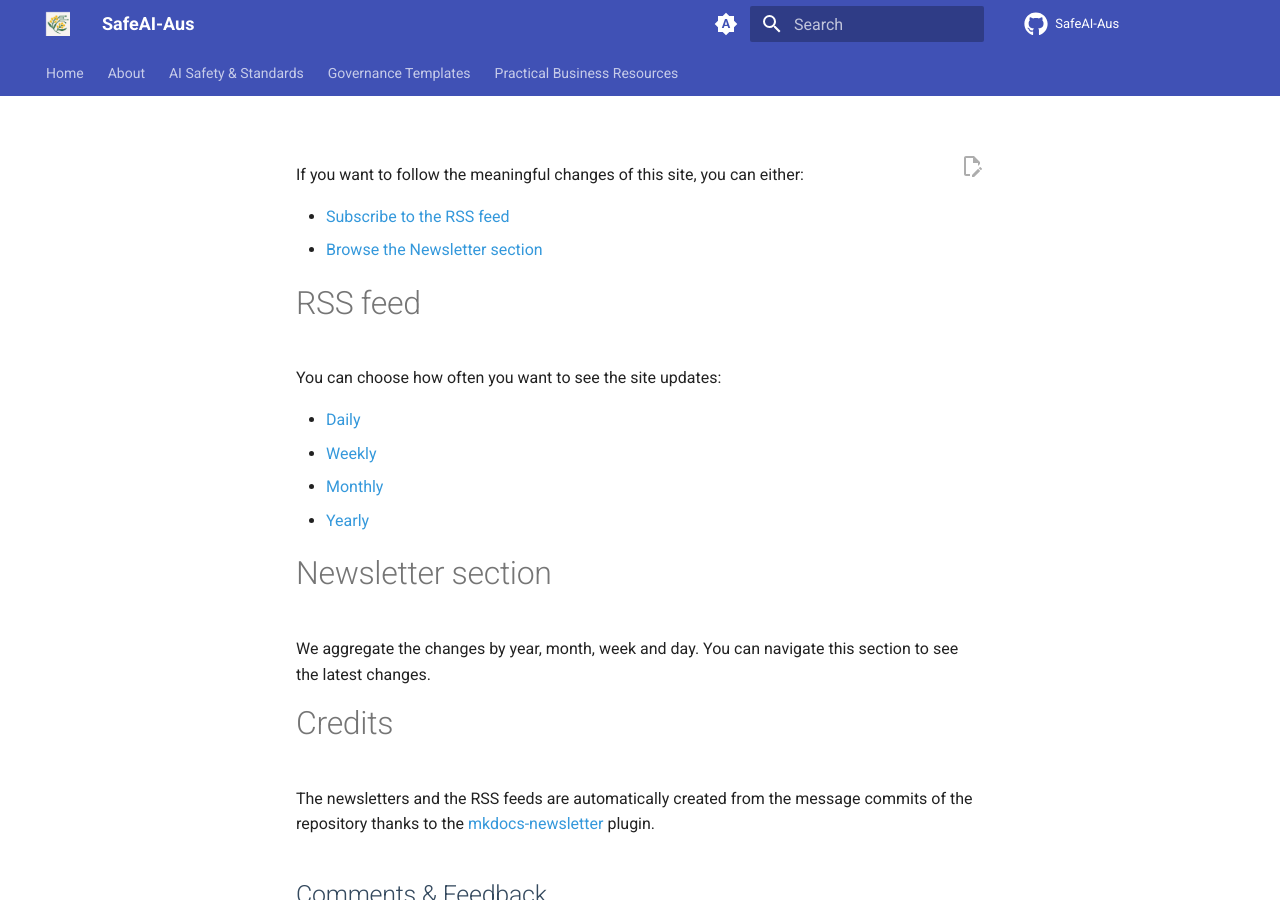
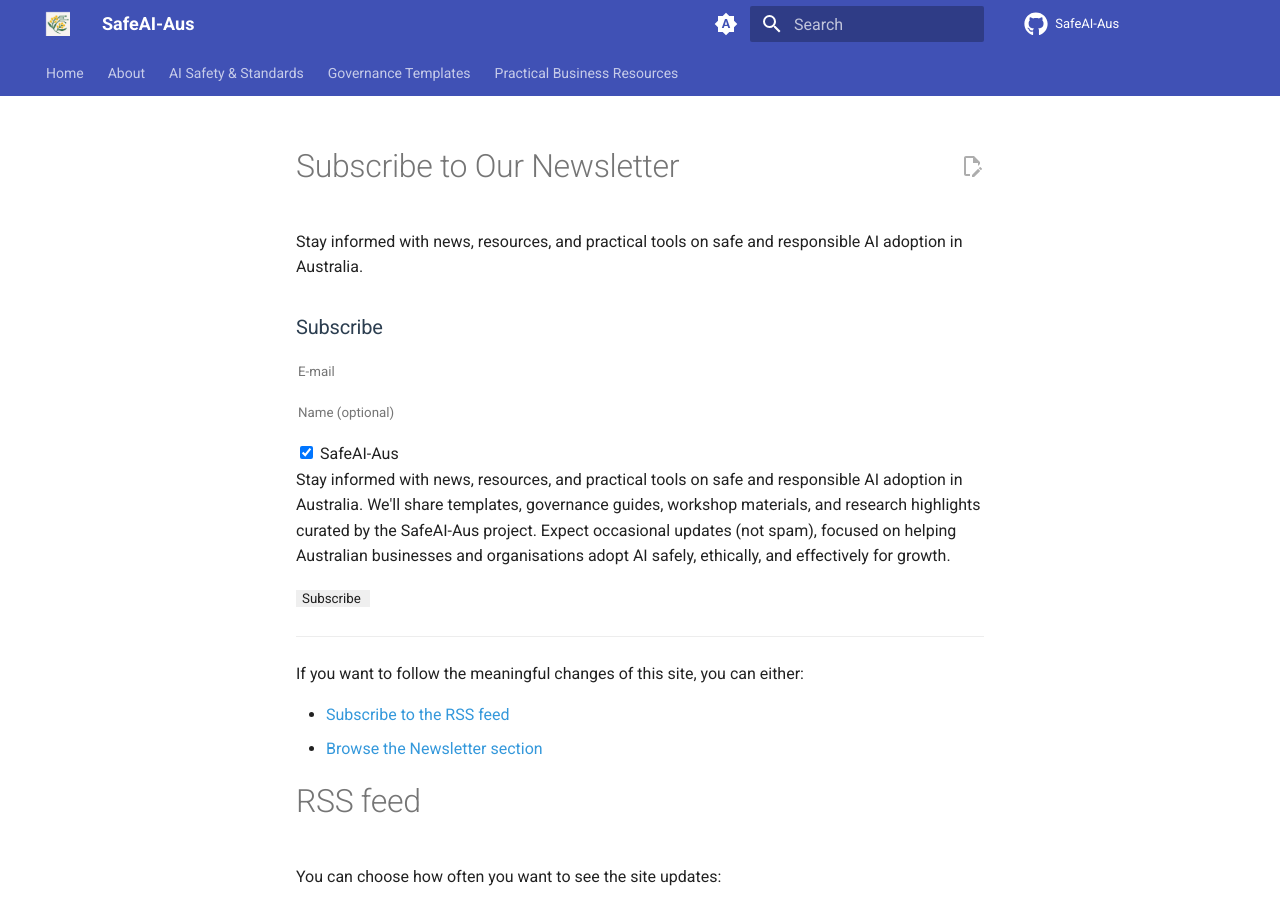
Before and after one commit to safeai-aus/safeai-aus.github.io, an MkDocs documentation site: the page built from docs/newsletter/0_newsletter_index.md, in a window 1280 px wide and 900 px high. Built offline with MkDocs 1.6.1 and Material for MkDocs 9.7.7, drawn with Linux system fonts in a browser that asks for light colours; comment, search, counter and statistics services are not loaded.

Commit message:
Add email signup forms to main page and newsletter page
- Added one-liner signup form to main page with streamlined design
- Added full signup form to newsletter index page
- Updated form action URL to use production listmonk instance
- Forms include SafeAI-Aus list subscription with descriptive text

```diff
--- a/docs/newsletter/0_newsletter_index.md
+++ b/docs/newsletter/0_newsletter_index.md
@@ -1,3 +1,28 @@
+# Subscribe to Our Newsletter
+
+Stay informed with news, resources, and practical tools on safe and responsible AI adoption in Australia.
+
+<form method="post" action="http://localhost:9000/subscription/form" class="listmonk-form">
+  <div>
+    <h3>Subscribe</h3>
+    <input type="hidden" name="nonce" />
+
+    <p><input type="email" name="email" required placeholder="E-mail" /></p>
+    <p><input type="text" name="name" placeholder="Name (optional)" /></p>
+
+    <p>
+      <input id="48a92" type="checkbox" name="l" checked value="48a923d4-0865-49f1-9c94-67a234cbcae3" />
+      <label for="48a92">SafeAI-Aus</label>
+      <br />
+      <span>Stay informed with news, resources, and practical tools on safe and responsible AI adoption in Australia. We'll share templates, governance guides, workshop materials, and research highlights curated by the SafeAI-Aus project. Expect occasional updates (not spam), focused on helping Australian businesses and organisations adopt AI safely, ethically, and effectively for growth.</span>
+    </p>
+
+    <input type="submit" value="Subscribe " />
+  </div>
+</form>
+
+---
+
 If you want to follow the meaningful changes of this site, you can either:
 
 * [Subscribe to the RSS feed](#rss_feed)
```
Also changed, not shown: docs/index.md (+12 -0 lines).
